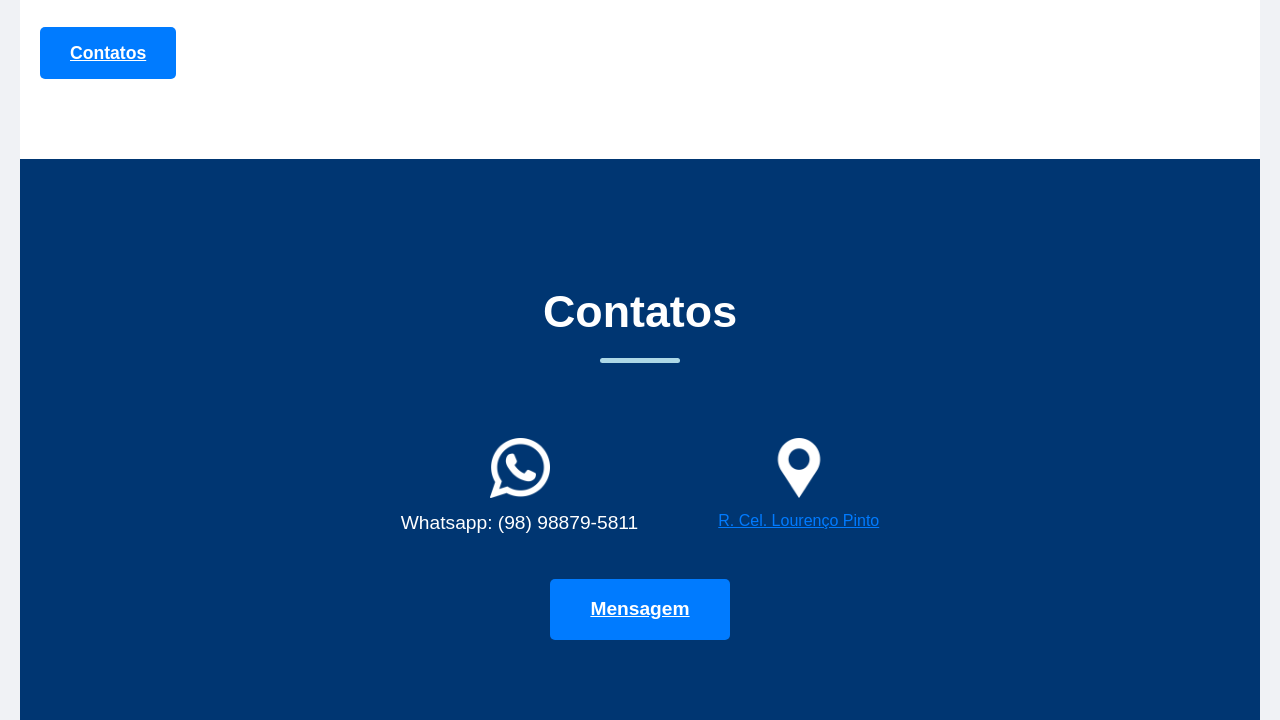
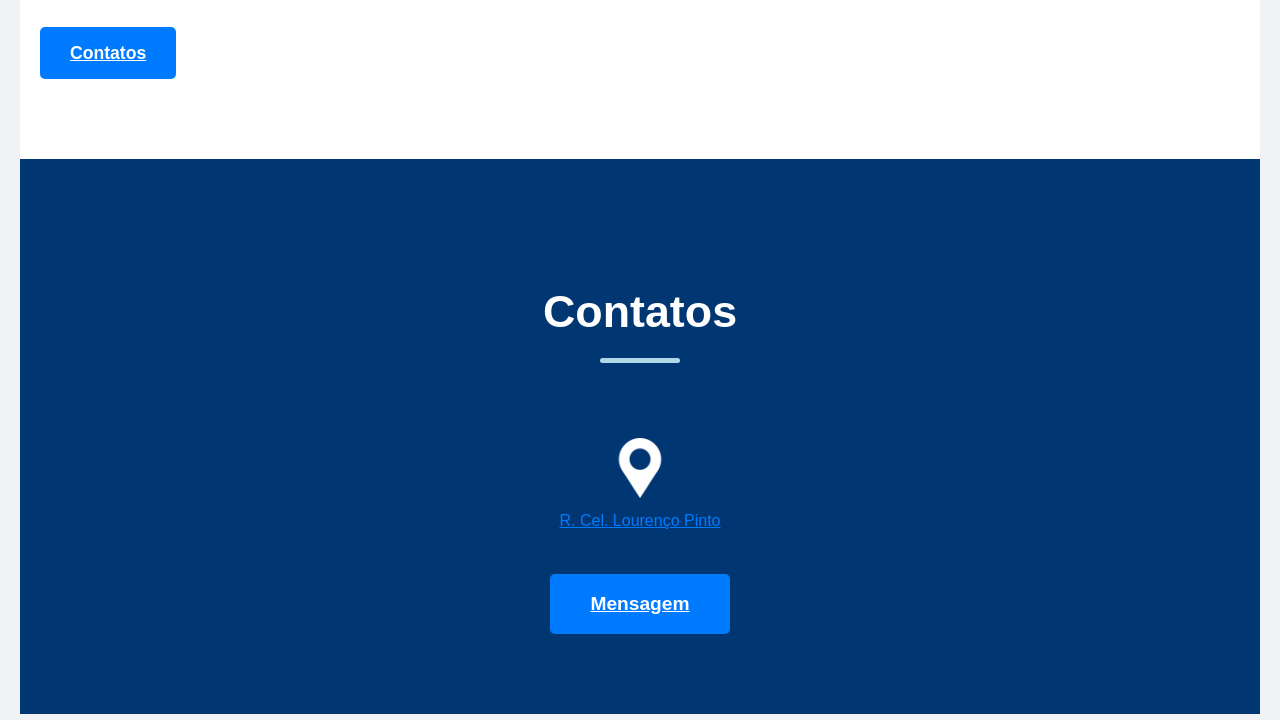
Before and after one commit to KauMiLima/Proativa, a plain HTML site: page index.html in a window 1280 px wide. Shown: the part 1356-2076 px from the top of the page. Drawn offline with Linux system fonts and the light colour scheme.

Commit message:
telefone

```diff
--- a/index.html
+++ b/index.html
@@ -72,10 +72,6 @@
             <h2>Contatos</h2>
             <div class="contact-info">
                 <div class="contact-item">
-                    <img src="./image/whatsapp.png" alt="Ícone do WhatsApp">
-                    <p class="number">Whatsapp: (98) 98879-5811</p>
-                </div>
-                <div class="contact-item">
                     <img src="./image/pin-de-localizacao.png" alt="Ícone de Localização">
                     <a href="https://maps.app.goo.gl/L2hx7NMp6d7cqMoW8" class="loc">R. Cel. Lourenço Pinto</a>
                 </div>
--- a/style.css
+++ b/style.css
@@ -268,9 +268,6 @@ img{
 .loc{
     color: #007bff;
 }
-.number{
-    color: #f0f2f5;
-}
 
 /* --- Contatos Section --- */
 .contact-section {
```
